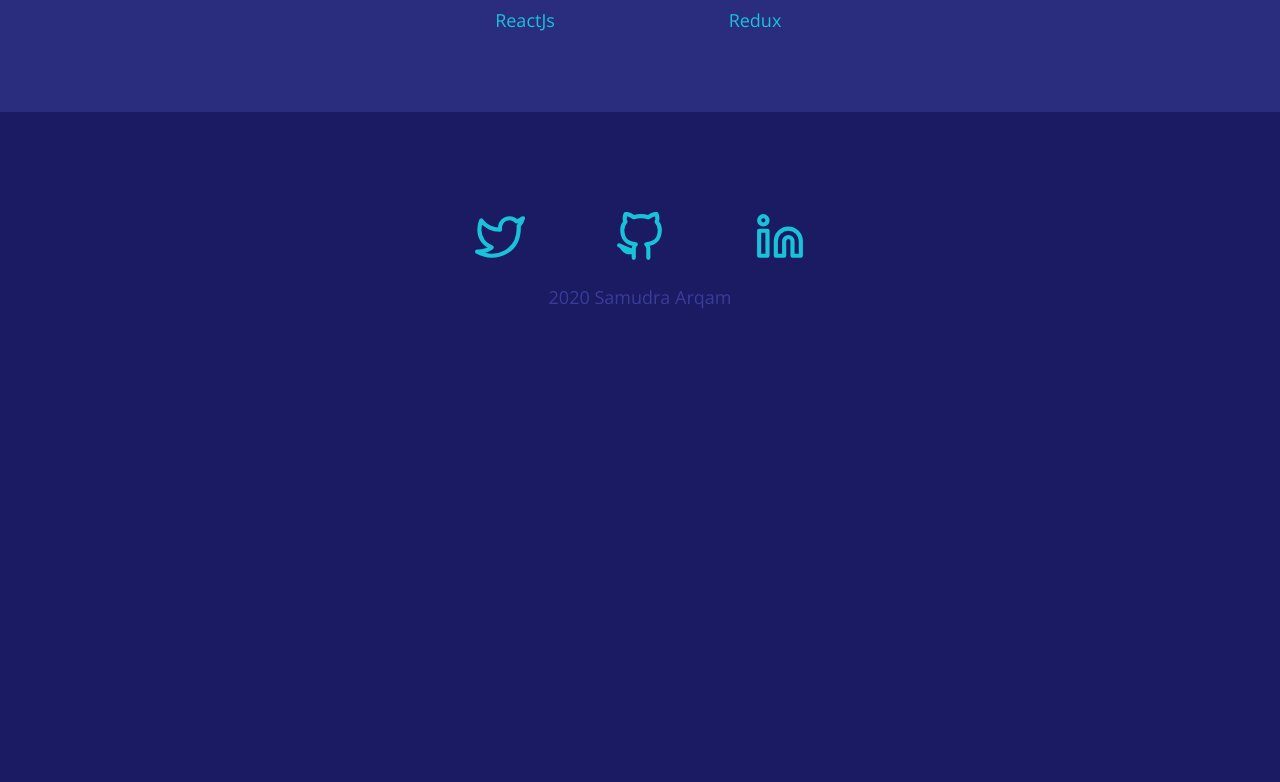
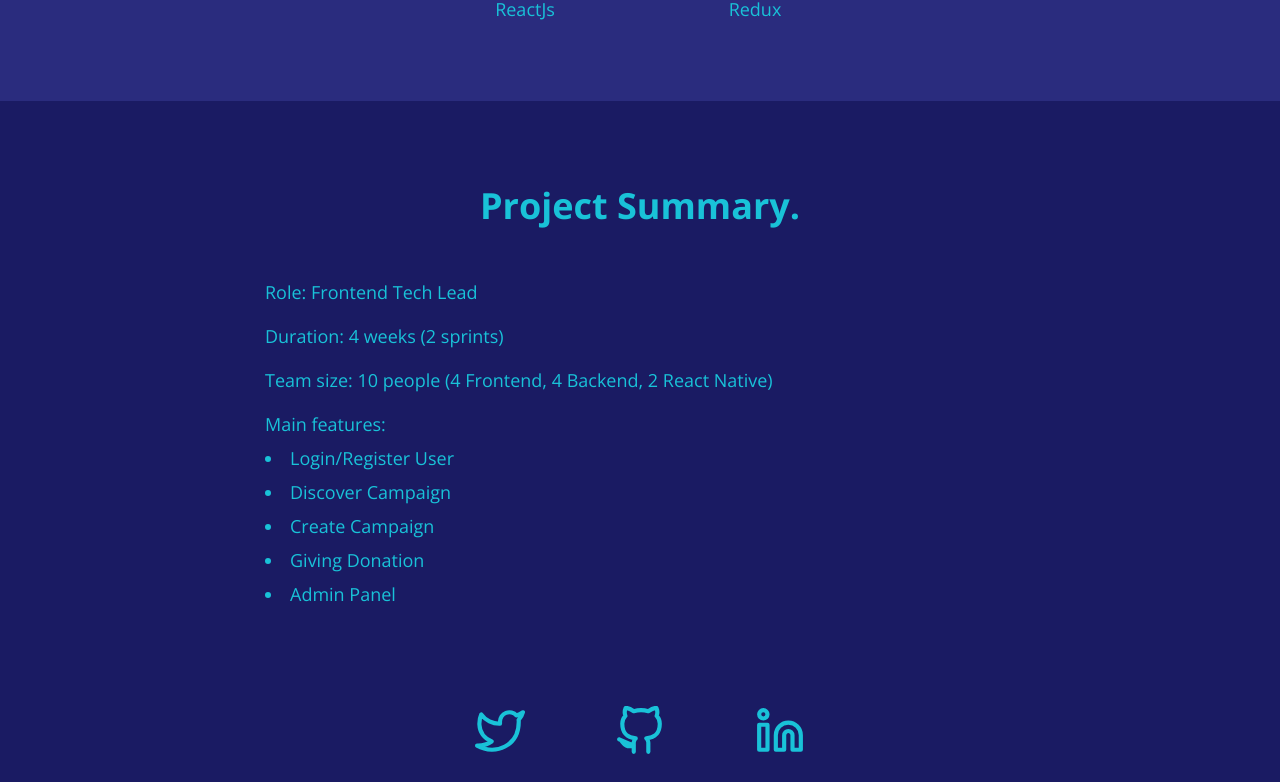
Before and after one commit to samudraarq/personalwebsite, a React (Create React App) app: page /talikasih in a window 1280 px wide. Shown: the part 1444-2226 px from the top of the page. Before the commit the page ends 1803 px from the top, so only its background shows below. Built offline with nearby package versions, Linux system fonts and the light colour scheme.

Commit message:
project summary

```diff
--- a/src/components/Projects/Talikasih/Header/Header.module.css
+++ b/src/components/Projects/Talikasih/Header/Header.module.css
@@ -37,10 +37,17 @@
 
 .image {
   margin: 7rem auto 0;
+  width: 75rem;
+}
+
+.image img {
+  width: 75rem;
+  object-fit: cover;
 }
 
 .image span {
   display: block;
   font-size: 1.4rem;
   margin-top: 0.5rem;
+  text-align: left;
 }
--- /dev/null
+++ b/src/components/Projects/Talikasih/Summary/Summary.js
@@ -0,0 +1,27 @@
+import styles from "./Summary.module.css";
+import Container from "../../../UI/Container";
+
+const Summary = () => {
+  return (
+    <Container>
+      <div className={styles.container}>
+        <h2 className={styles.title}>Project Summary.</h2>
+        <div className={styles.summary}>
+          <p>Role: Frontend Tech Lead</p>
+          <p>Duration: 4 weeks (2 sprints)</p>
+          <p>Team size: 10 people (4 Frontend, 4 Backend, 2 React Native)</p>
+          <p>Main features:</p>
+          <ul>
+            <li>Login/Register User</li>
+            <li>Discover Campaign</li>
+            <li>Create Campaign</li>
+            <li>Giving Donation</li>
+            <li>Admin Panel</li>
+          </ul>
+        </div>
+      </div>
+    </Container>
+  );
+};
+
+export default Summary;
--- /dev/null
+++ b/src/components/Projects/Talikasih/Summary/Summary.module.css
@@ -0,0 +1,23 @@
+.container {
+  margin: 8rem auto 6rem;
+  width: 75rem;
+}
+
+.title {
+  font-size: 3.6rem;
+  text-align: center;
+}
+
+.summary {
+  margin-top: 5rem;
+  font-size: 1.8rem;
+}
+
+.summary p {
+  margin-top: 2rem;
+}
+
+.summary li {
+  list-style: inside;
+  margin-top: 1rem;
+}
--- a/src/pages/Project/Talikasih.js
+++ b/src/pages/Project/Talikasih.js
@@ -2,6 +2,7 @@ import Navbar from "../../components/Navbar/Navbar";
 import Footer from "../../components/Footer/Footer";
 import Header from "../../components/Projects/Talikasih/Header/Header";
 import CreatedUsing from "../../components/Projects/Talikasih/CreatedUsing/CreatedUsing";
+import Summary from "../../components/Projects/Talikasih/Summary/Summary";
 
 const Talikasih = () => {
   return (
@@ -9,6 +10,7 @@ const Talikasih = () => {
       <Navbar />
       <Header />
       <CreatedUsing />
+      <Summary />
       <Footer />
     </>
   );
```
Also changed, not shown: 1 other file (tests, documents, lock files or other folders).
